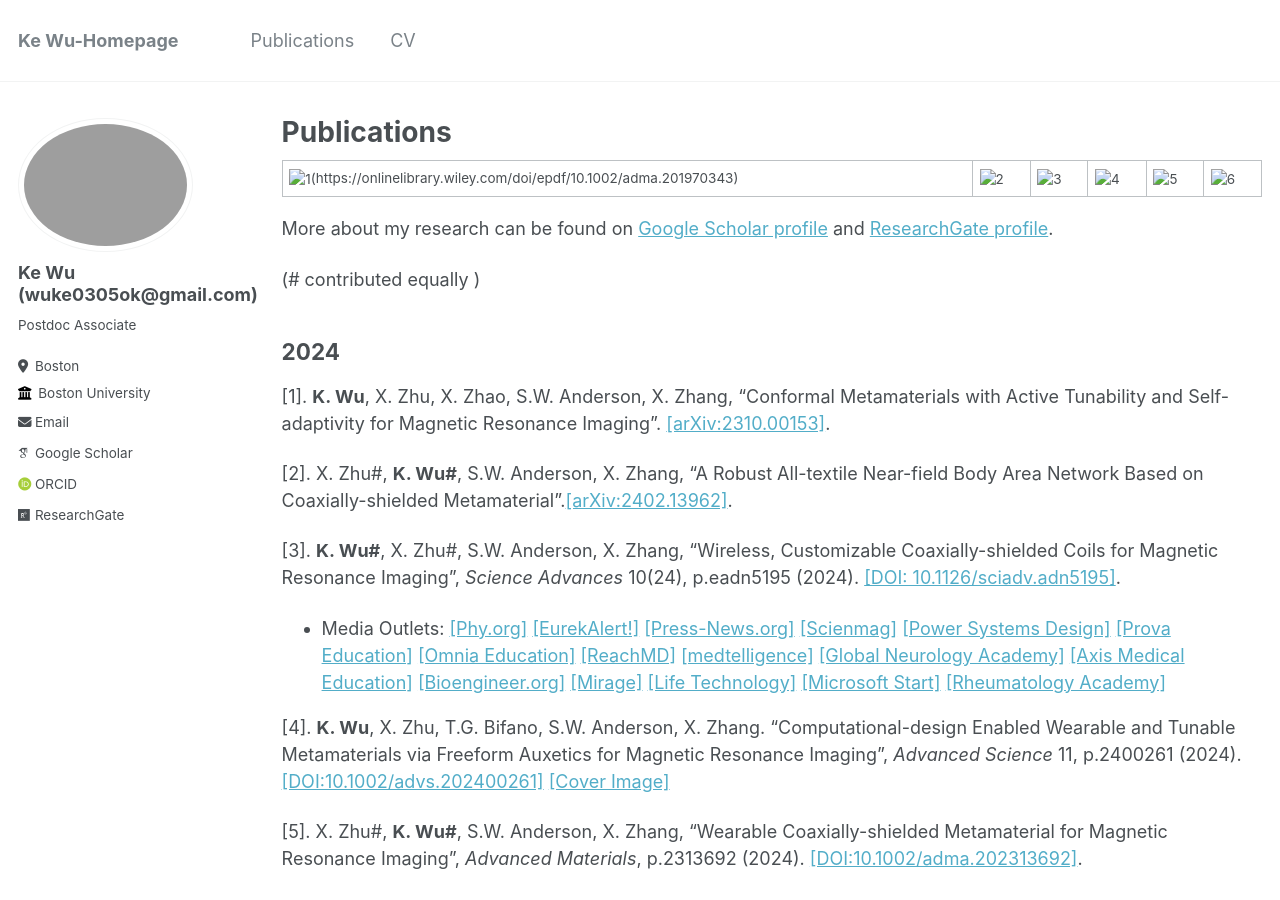
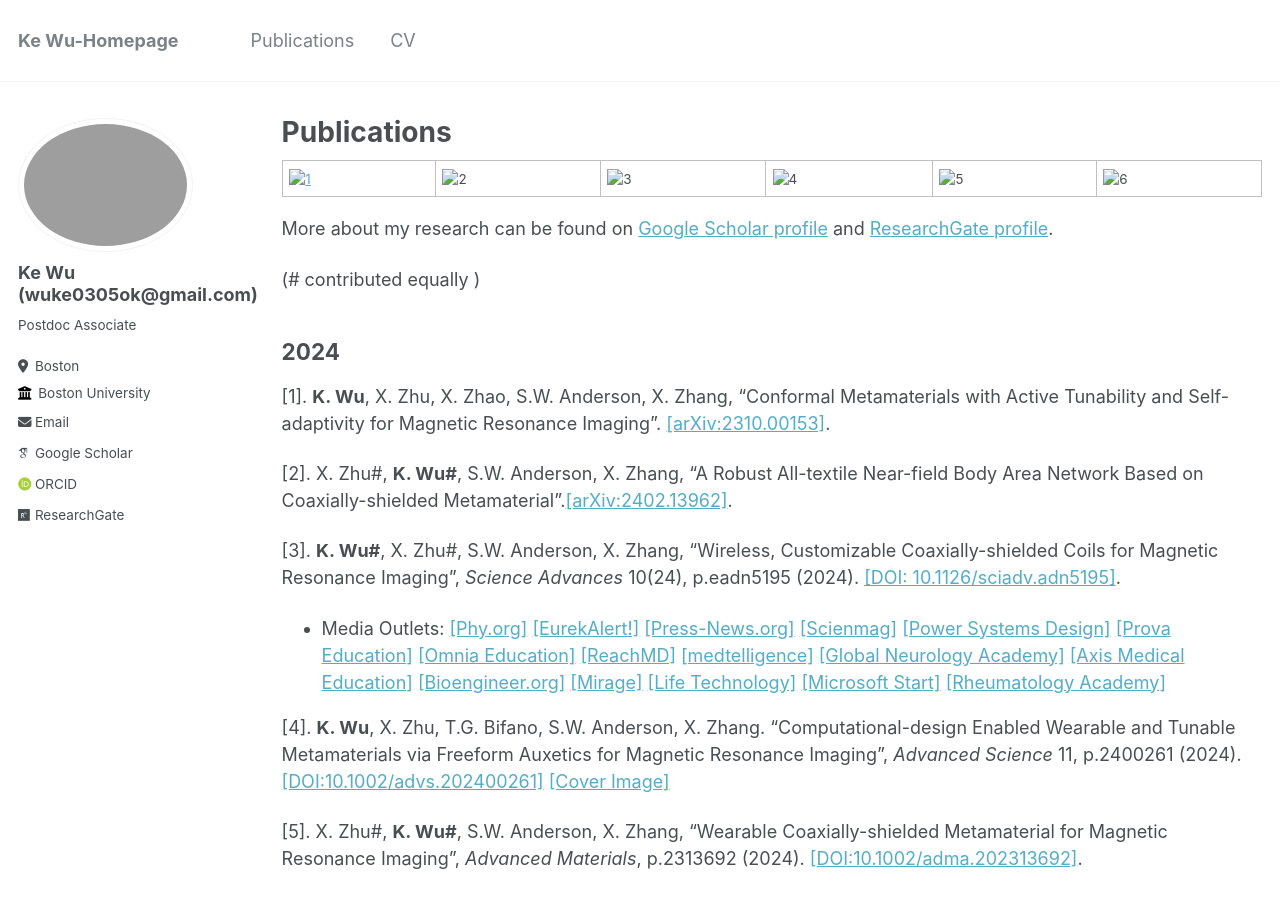
Before and after one commit to wuke0305/wuke0305.github.io, a Jekyll site: the page built from _pages/publications.md, in a window 1280 px wide and 900 px high. Built offline with Jekyll 4.4.1, drawn with Linux system fonts in a browser that asks for light colours; some web fonts are replaced.

Commit message:
Update publications.md

```diff
--- a/_pages/publications.md
+++ b/_pages/publications.md
@@ -6,7 +6,7 @@ author_profile: true
 ---
 
 :--------:|:--------:|:--------:|:--------:|:--------:|:--------:
-![1](Figure for github_1.png)(https://onlinelibrary.wiley.com/doi/epdf/10.1002/adma.201970343)  |  ![2](Figure for github_2.png)  |  ![3](Figure for github_3.png)  |  ![4](Figure for github_4.png)  |  ![5](Figure for github_5.png)  |  ![6](Figure for github_6.png)
+[![1](Figure for github_1.png)](https://onlinelibrary.wiley.com/doi/epdf/10.1002/adma.201970343)  |  ![2](Figure for github_2.png)  |  ![3](Figure for github_3.png)  |  ![4](Figure for github_4.png)  |  ![5](Figure for github_5.png)  |  ![6](Figure for github_6.png)
 
 More about my research can be found on [Google Scholar profile](https://scholar.google.com/citations?user=gCnzlpcAAAAJ&hl=en) and [ResearchGate profile](https://www.researchgate.net/profile/Ke-Wu-48/research).
 
```
